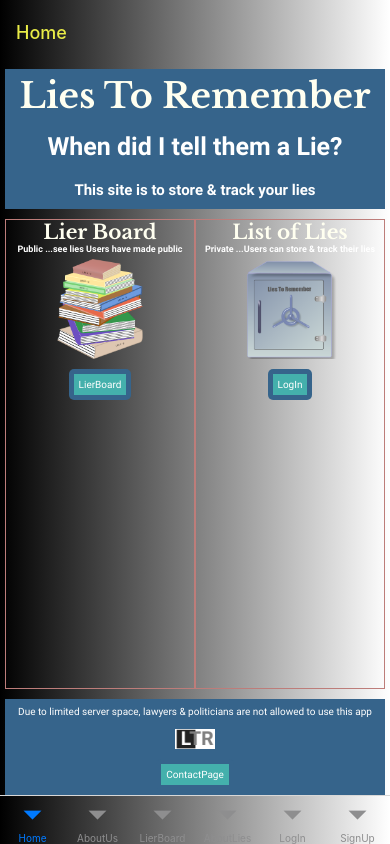
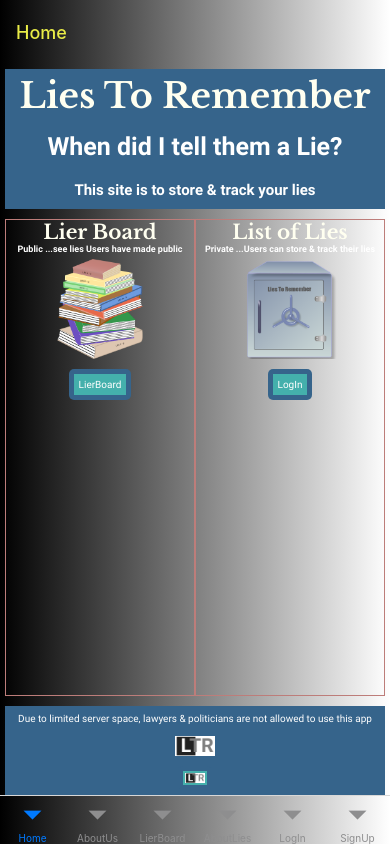
Before and after one commit to psteingh/LTRapp, a React Native app: screen /Home in a window 390 px wide. Built offline with nearby package versions, Linux system fonts and the light colour scheme.

Commit message:
ltrapp0520810

```diff
--- /dev/null
+++ b/constants/LtrLogoUseNav.js
@@ -0,0 +1,41 @@
+import { View, Image, Pressable, StyleSheet } from 'react-native';
+
+import { useNavigation } from '@react-navigation/native';
+
+import Colors from './colors';
+
+function LtrLogoUseNav({screenName}) {
+    const navigation = useNavigation();
+    return (
+        <View style={styles.pressableContainer}>
+        <Pressable
+            onPress={() => navigation.navigate(screenName)}
+            style={styles.contactButtonContainer}>
+        <Image
+        style={styles.imageLtrLogoFooter}
+        source={require('../assets/images/ltrbrand.png')} />
+        </Pressable>
+        </View>
+    );
+}
+
+export default LtrLogoUseNav;
+
+const styles = StyleSheet.create({
+    pressableContainer: {
+        backgroundColor: Colors.primaryDblue,
+        alignItems: 'center',
+        borderRadius: 5,
+        margin: 5
+    },
+    contactButtonContainer: {
+        backgroundColor: Colors.primaryLgreen,
+        margin: 5
+    },
+    imageLtrLogoFooter: {
+        width: 20,
+        height: 10,
+        margin: 2
+    }
+
+});
--- a/home/footer.js
+++ b/home/footer.js
@@ -4,7 +4,7 @@ import Colors from '../constants/colors';
 
 import FooterNote from './FooterNote';
 import LtrLogoFooter from '../constants/LtrLogoFooter';
-import ButtonUseNav from './ButtonUseNav';
+import LtrLogoUseNav from '../constants/LtrLogoUseNav';
 
 function Footer() {
     return (
@@ -16,7 +16,7 @@ function Footer() {
             <LtrLogoFooter />
             </View>
             <View>
-            <ButtonUseNav screenName='ContactPage' />
+            <LtrLogoUseNav screenName='ContactPage' />
             </View>
         </View>
     );
```
